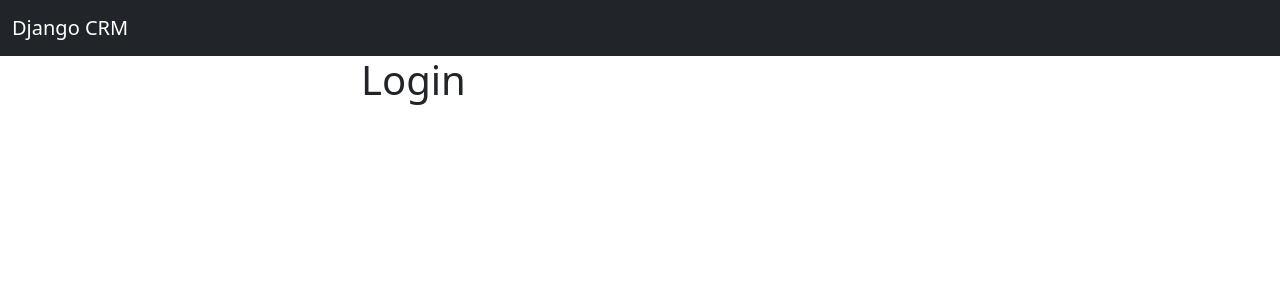
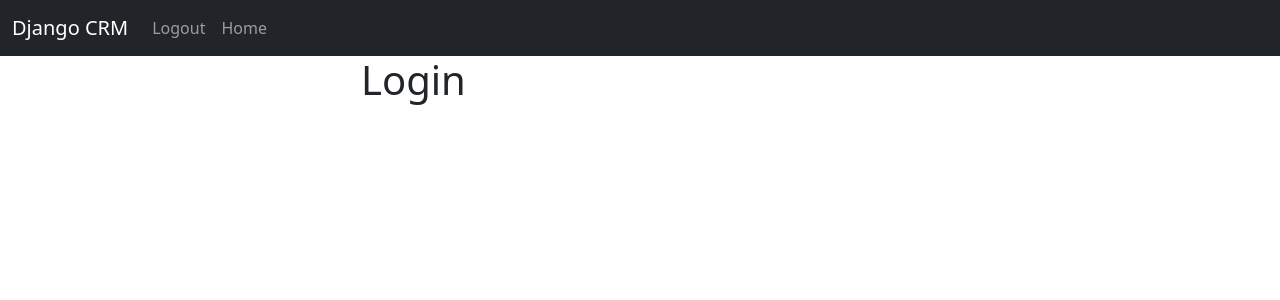
Before and after one commit to javierjuanJJ/djangoCRM, a Django app: page / in a window 1280 px wide. Shown: the top 300 px of the page. Run offline with Django 4.2, Linux system fonts and the light colour scheme; the visitor is signed in with stand-in values (Sample User, id 1).

Commit message:
Commit 5 Logout Users

```diff
--- a/templates/base.html
+++ b/templates/base.html
@@ -12,7 +12,11 @@
 {% include 'navbar.html' %}
 <div class="container">
     {% block content %}
-        <br>
+
+
+    {% endblock %}
+
+<br>
         {% if messages %}
             {% for message in messages %}
 
@@ -24,8 +28,6 @@
 
             {% endfor %}
         {% endif %}
-
-    {% endblock %}
 </div>
 <script src="https://cdn.jsdelivr.net/npm/bootstrap@5.3.0-alpha1/dist/js/bootstrap.bundle.min.js"
         integrity="sha384-w76AqPfDkMBDXo30jS1Sgez6pr3x5MlQ1ZAGC+nuZB+EYdgRZgiwxhTBTkF7CXvN"
--- a/templates/navbar.html
+++ b/templates/navbar.html
@@ -9,10 +9,10 @@
 
         {% if user.is_authenticated %}
         <li class="nav-item">
-{#          <a class="nav-link" href="{% url 'add_record' %}">Add Record</a>#}
+          <a class="nav-link" href="{% url 'logout' %}">Logout</a>
         </li>
         <li class="nav-item">
-{#          <a class="nav-link" href="{% url 'logout' %}">Logout</a>#}
+          <a class="nav-link" href="{% url 'home' %}">Home</a>
         </li>
 
         {% else %}
--- a/website/views.py
+++ b/website/views.py
@@ -25,4 +25,6 @@ def login_user(request):
     pass
 
 def logout_user(request):
-    pass
+    logout(request)
+    messages.success(request, "You have logged out")
+    return redirect('home')
```
